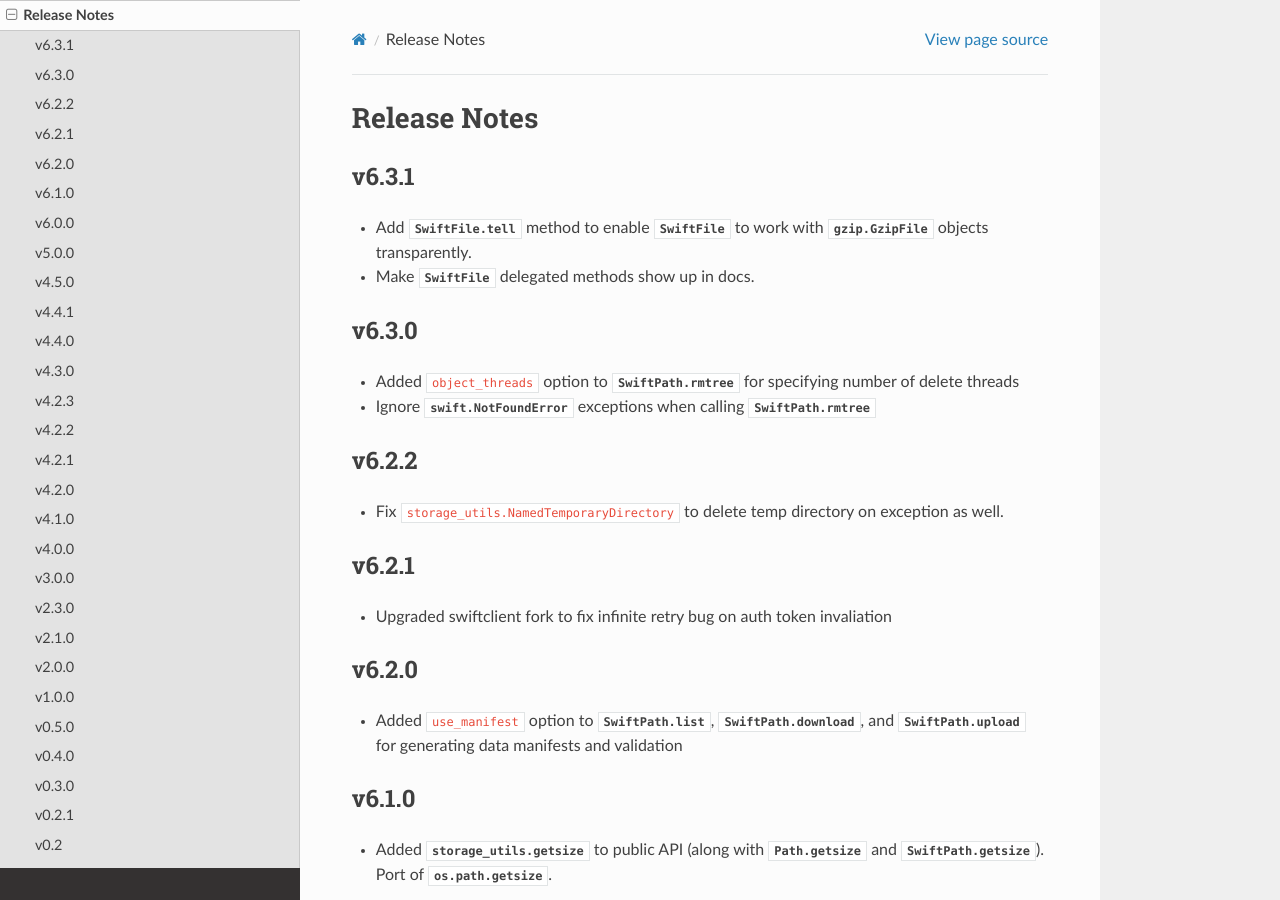
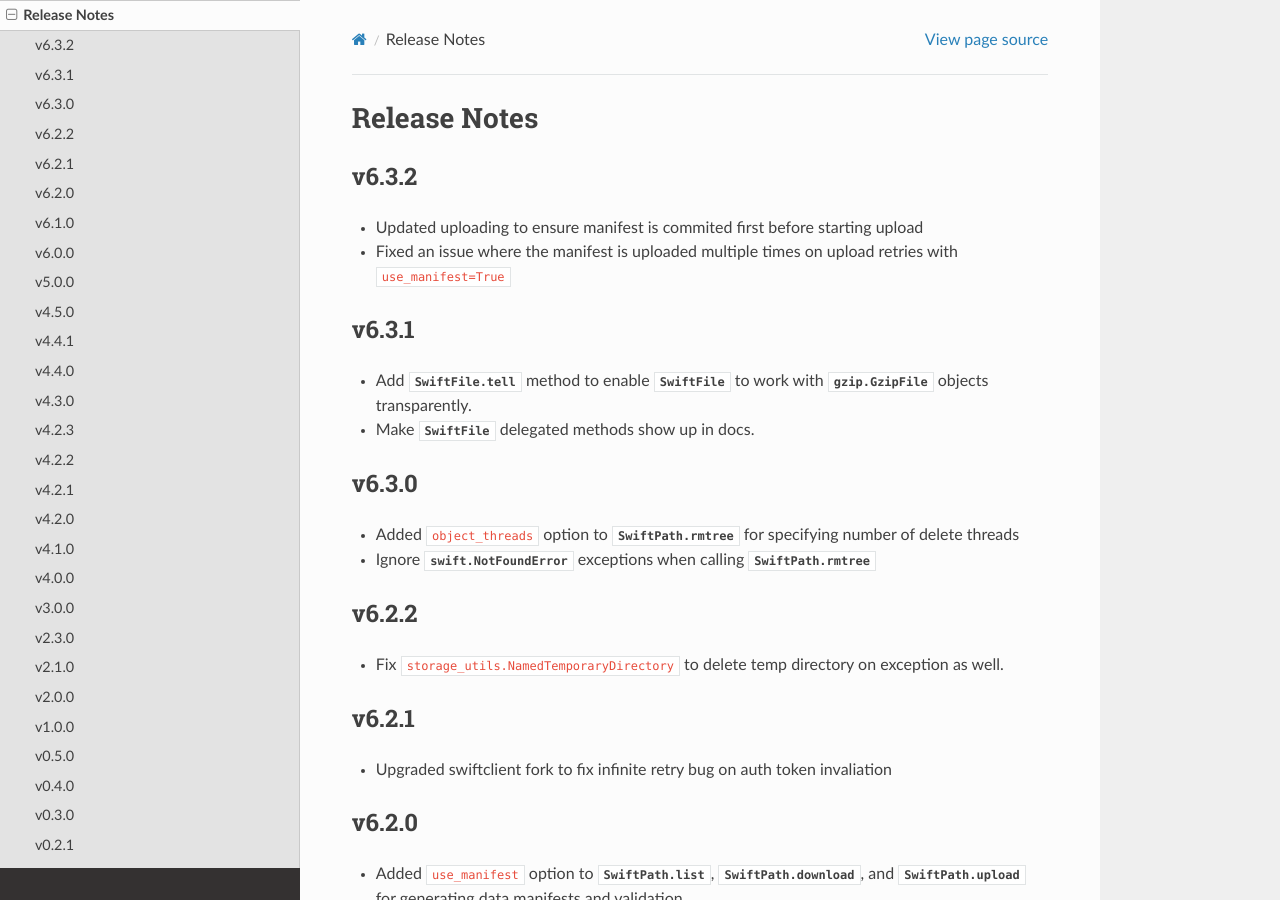
Before and after one commit to counsyl/stor, a Sphinx documentation site: the page built from docs/release_notes.rst, in a window 1280 px wide and 900 px high. Built offline with Sphinx 7.4.7 and the Read the Docs theme 2.0.0, drawn with Linux system fonts in a browser that asks for light colours; the version number could not be read and is left out.

Commit message:
updated release notes

```diff
--- a/docs/release_notes.rst
+++ b/docs/release_notes.rst
@@ -1,5 +1,11 @@
 Release Notes
 =============
+
+v6.3.2
+------
+
+* Updated uploading to ensure manifest is commited first before starting upload
+* Fixed an issue where the manifest is uploaded multiple times on upload retries with ``use_manifest=True``
 
 v6.3.1
 ------
```
